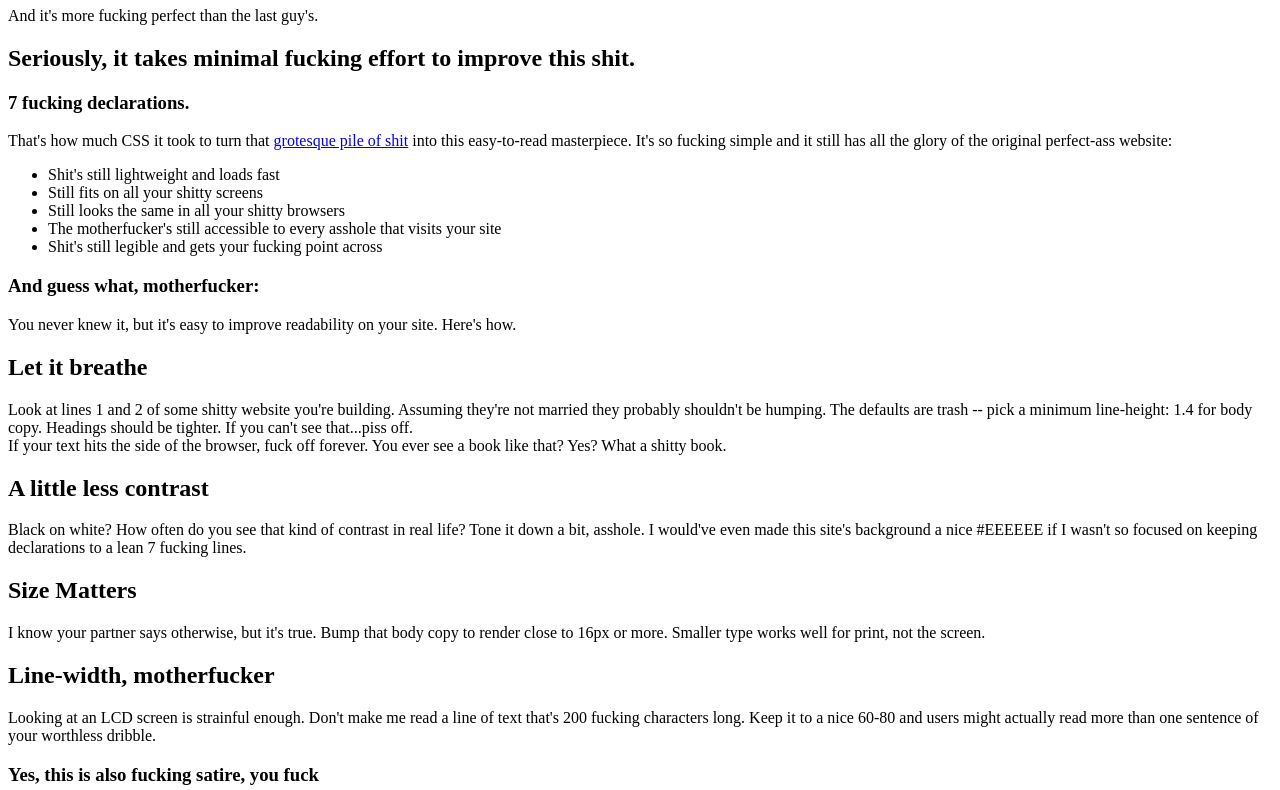
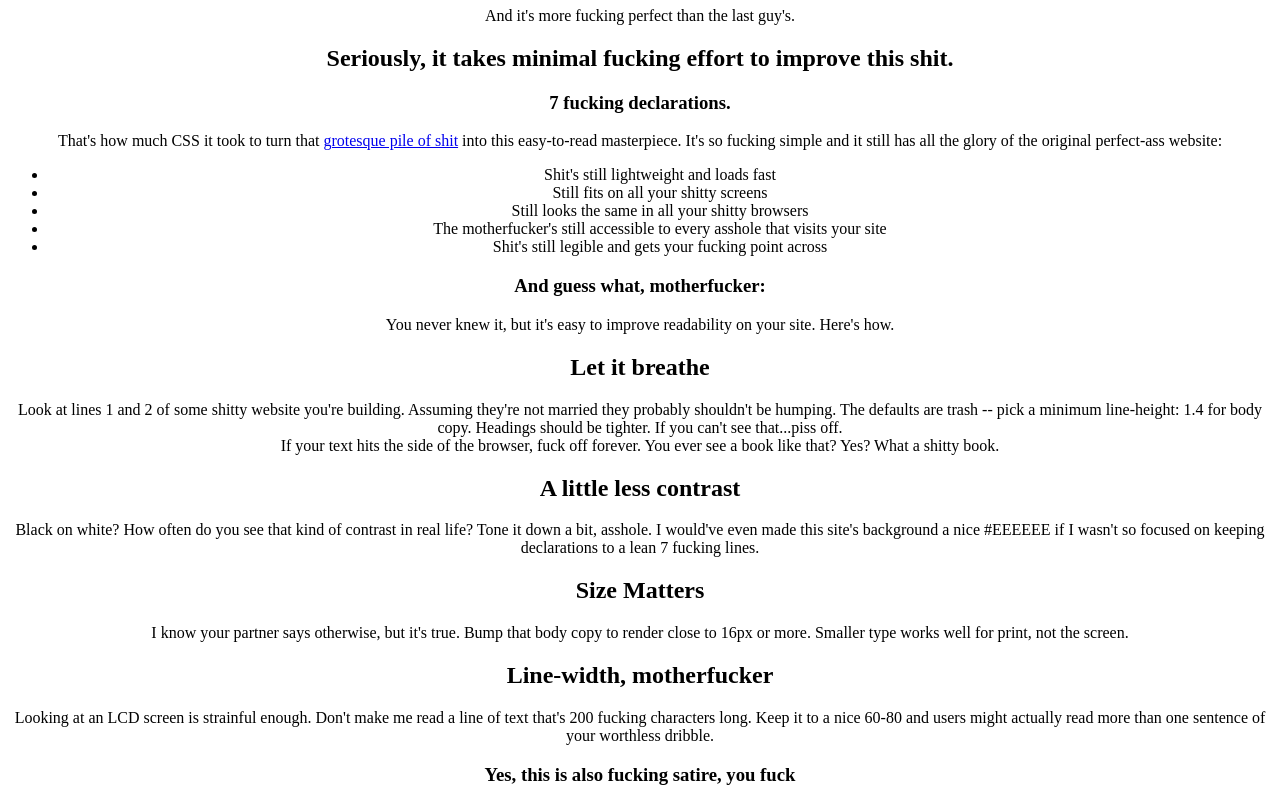
Before and after one commit to juanpabloangarita/juanpabloangarita.github.io, a plain HTML site: page index.html in a window 1280 px wide. Shown: the part 73-863 px from the top of the page. Drawn offline with Linux system fonts and the light colour scheme.

Commit message:
version with first css

```diff
--- a/index.html
+++ b/index.html
@@ -1,6 +1,7 @@
 <!DOCTYPE html>
 <html>
 <head>
+	<link href="/style.css" type="text/css" rel="stylesheet">
 	<title>Better Motherfucking Website</title>
 </head>
 <body>
@@ -54,12 +55,13 @@
 
 	    "You're a fucking moron if you use default browser styles."
 	    - Eleanor Roosevelt
+	<br>
 	<hr width="100%">
 
 	<h2>Epilogue</h2>
 
 	<p>Inspired by the geniuses behind <a href="">motherfuckingwebsite.com</a> and <a href="·">txti</a> .
-	<br>
+	<br><br>
 	This page—that isn't a total fucking eyesore—was created by <a href="·">me</a> with help from <a href="·">him</a>.</p>
 </body>
 </html>
--- /dev/null
+++ b/style.css
@@ -0,0 +1,3 @@
+body {
+	text-align: center;
+}
```
